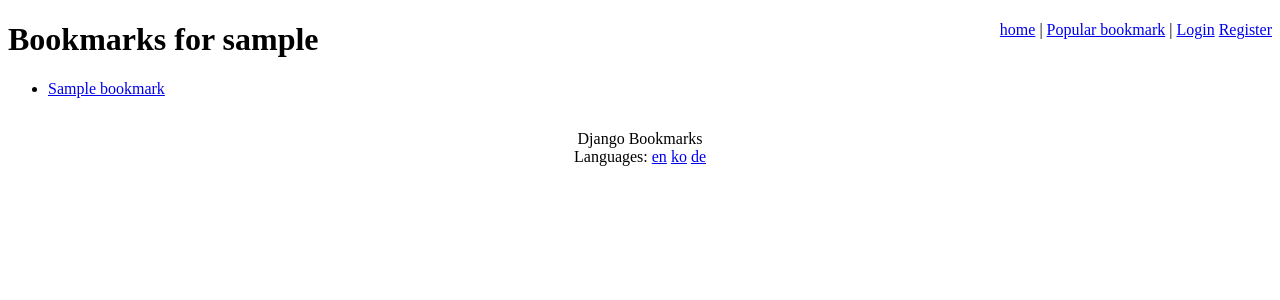
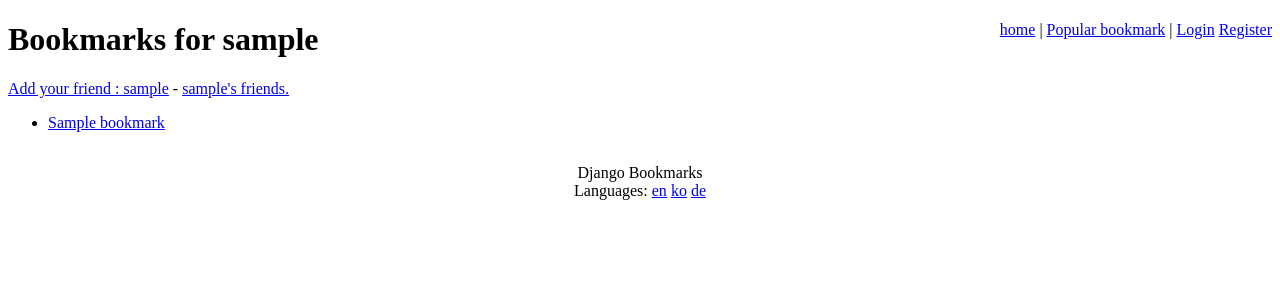
Before and after one commit to zzonsang/zzontest, a Django app: template django_bookmarks/django_bookmarks/templates/user_page.html in a window 1280 px wide. Shown: the top 300 px of the page. Run offline with Django 3.2, Linux system fonts and the light colour scheme; the template is opened without the code that fills it: most values are stand-ins (such as "Sample title", 1, 10 or a date in 2020); some libraries are stand-ins or nearby versions.

Commit message:
친구페이지 추가

```diff
--- a/django_bookmarks/django_bookmarks/templates/main_page.html
+++ b/django_bookmarks/django_bookmarks/templates/main_page.html
@@ -9,7 +9,7 @@
 {% endblock %}
 {% block content %}
 	{% if user.username %}
-		<p>{% blocktrans %} Welcome to {{ user.username }} , here you can store and share bookmarks.{% endblocktrans %}</p>
+		<p>{% blocktrans %} Welcome to {{ user }}, here you can store and share bookmarks.{% endblocktrans %}</p>
 	{% else %}
 		<p>{% trans "Hi!" %}
 			{% trans "Please to" %} <a href="/login/">login</a>
--- a/django_bookmarks/django_bookmarks/templates/user_page.html
+++ b/django_bookmarks/django_bookmarks/templates/user_page.html
@@ -10,4 +10,16 @@
 {% block title %}{% blocktrans %}{{ username }} {% endblocktrans %}{% endblock %}
 {% block head %} {% blocktrans %}Bookmarks for {{ username }} {% endblocktrans %}
 {% endblock %}
-{% block content %}{% include "bookmark_list.html" %}{% endblock %}
+{% block content %}
+{% ifequal user.username username %}
+	<a href="/friends/{{ username }}/">{{ username }}{% trans "'s friends." %}
+{% else %}
+	{% if is_friend %}
+		<a href="/friends/{{ user.username }}/">{{ username }} {% trans " is " %}{{ user.username }}{% trans "'s friend." %}</a>
+	{% else %}
+		<a href="/friend/add/?username={{ username }}">{% trans "Add your friend : " %}{{ username }}</a>
+	{% endif %}
+		- <a href="/friends/{{ username }}/">{{ username }}{% trans "'s friends." %}</a>
+{% endifequal %}
+{% include "bookmark_list.html" %}
+{% endblock %}
--- a/django_bookmarks/django_bookmarks/urls.py
+++ b/django_bookmarks/django_bookmarks/urls.py
@@ -4,7 +4,7 @@ from django.contrib import admin
 from django_bookmarks.bookmarks.views import main_page, user_page, logout_page, \
     register_page, bookmark_save_page, tag_page, tag_cloud_page, search_page,\
     bookmark_vote_page, popular_page, bookmark_page, ajax_tag_autocomplete,\
-    friends_page
+    friends_page, friend_add
 import os.path
 from django.views.generic.simple import direct_to_template
 from django_bookmarks.bookmarks.feeds import RecentBookmarks, UserBookmarks
@@ -84,4 +84,5 @@ urlpatterns += patterns('Comments',
 
 urlpatterns += patterns('Friends',
     url(r'^friends/(\w+)/$', friends_page),
+    url(r'^friend/add/$', friend_add),
 )
```
Also changed, not shown: django_bookmarks/django_bookmarks/bookmarks/views.py (+13 -1 lines).
